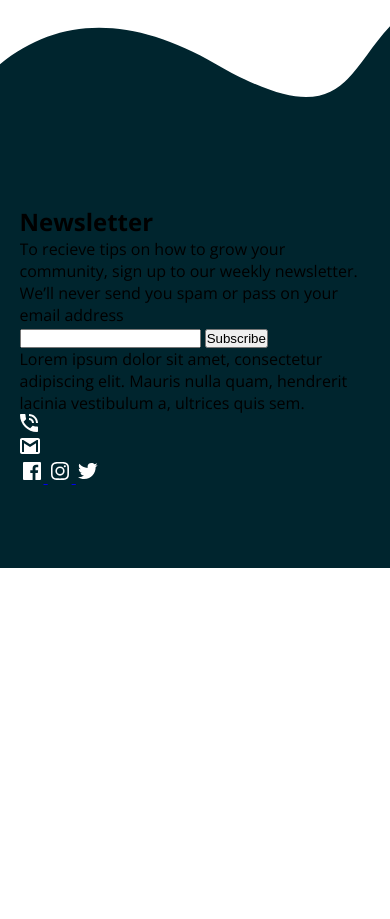
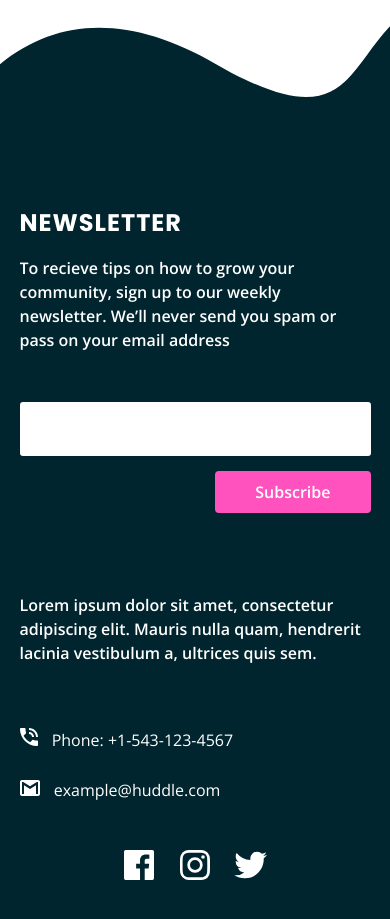
Before and after one commit to hastrolger/huddle-landing-page-challenge-frontendmentor, a plain HTML site: page index.html in a window 390 px wide. Shown: the part 4240-5159 px from the top of the page. Before the commit the page ends 4808 px from the top, so only its background shows below. Drawn offline with nearby package versions, Linux system fonts and the light colour scheme.

Commit message:
Applying responsive design using mobile first concept

```diff
--- a/index.html
+++ b/index.html
@@ -96,7 +96,7 @@
       </section>
 
       <section class="section section--white">
-        <div class="section__container container">
+        <div class="section__container section__container--inverse container">
           <figure class="section__picture">
             <img
               src="./images/illustration-flowing-conversation.svg"
@@ -152,61 +152,63 @@
     <footer class="footer">
       <div class="footer__container container">
         <section class="footer__newsletter">
-          <h2 class="footer__title">
-            Newsletter
-          </h2>
-          <p class="footer__paragraph footer__paragraph--newsletter">
-            To recieve tips on how to grow your community, sign up to our weekly newsletter. We’ll never
-  send you spam or pass on your email address
+          <h2 class="footer__title">Newsletter</h2>
+          <p class="footer__paragraph">
+            To recieve tips on how to grow your community, sign up to our weekly
+            newsletter. We’ll never send you spam or pass on your email address
           </p>
 
           <form class="footer__form">
-            <input type="email" class="footer__input">
-            <input type="submit" class="footer__cta" value="Subscribe">
+            <input type="email" class="footer__input" />
+            <input type="submit" class="footer__cta" value="Subscribe" />
           </form>
         </section>
 
         <section class="footer__content">
           <p class="footer__paragraph">
-            Lorem ipsum dolor sit amet, consectetur adipiscing elit. Mauris nulla quam, hendrerit lacinia
-            vestibulum a, ultrices quis sem.
+            Lorem ipsum dolor sit amet, consectetur adipiscing elit. Mauris
+            nulla quam, hendrerit lacinia vestibulum a, ultrices quis sem.
           </p>
 
           <div class="footer__contact">
-            <img src="./images/icon-phone.svg" alt="Phone" class="footer__img">
+            <img
+              src="./images/icon-phone.svg"
+              alt="Phone"
+              class="footer__img"
+            />
           </div>
 
           <div class="footer__contact footer__contact--email">
-            <img src="./images/icon-email.svg" alt="Email" class="footer__img">
+            <img
+              src="./images/icon-email.svg"
+              alt="Email"
+              class="footer__img"
+            />
           </div>
 
           <div class="footer__social">
             <a href="#" class="footer__link">
-              <img src="./images/fb.svg" alt="Facebook" class="footer__icon">
+              <img src="./images/fb.svg" alt="Facebook" class="footer__icon" />
             </a>
 
             <a href="#" class="footer__link">
-              <img src="./images/instagram.svg" alt="Instagram" class="footer__icon">
+              <img
+                src="./images/instagram.svg"
+                alt="Instagram"
+                class="footer__icon"
+              />
             </a>
 
             <a href="#" class="footer__link">
-              <img src="./images/twitter.svg" alt="Twitter" class="footer__icon">
+              <img
+                src="./images/twitter.svg"
+                alt="Twitter"
+                class="footer__icon"
+              />
             </a>
           </div>
         </section>
       </div>
     </footer>
-    <!--
-
-
-
-
-  Phone: +1-543-123-4567
-  example@huddle.com
-
-
-
-
-  Subscribe
-  --></body>
+  </body>
 </html>
--- a/main.css
+++ b/main.css
@@ -189,5 +189,156 @@ body {
 }
 
 .footer {
+  color: #fff;
   background-color: var(--very-dark-cyan-nc);
 }
+
+.footer__title {
+  text-transform: uppercase;
+  letter-spacing: 1px;
+  margin-bottom: 16px;
+  font-family: var(--poppins);
+}
+
+.footer__paragraph {
+  line-height: 1.5;
+  font-weight: 600;
+  margin: 16px 0 50px;
+}
+
+.footer__form {
+  display: flex;
+  gap: 15px;
+  flex-wrap: wrap;
+  margin-bottom: 80px;
+}
+
+.footer__input  {
+  flex-basis: 100%;
+  flex-grow: 1;
+  /* by defaul input does not neither inherit font size nor font family  */
+  font-size: 16px;
+  font-family: var(--open-sans);
+  border: none;
+  outline: none;
+  border-radius: 3px;
+  padding: 16px 6px;
+}
+
+.footer__cta  {
+  background-color: var(--pink-pc);
+  color: #fff;
+  font-weight: 600;
+  /* by defaul input does not neither inherit font size nor font family  */
+  font-size: 16px;
+  font-family: var(--open-sans);
+  text-decoration: none;
+  border: none;
+  padding: 10px 40px;
+  border-radius: 4px;
+  margin-left: auto;
+}
+
+ .footer__contact {
+  line-height: 50px;
+}
+
+.footer__contact::after {
+  content: 'Phone: +1-543-123-4567';
+  margin-left: 10px ;
+}
+
+.footer__contact--email::after {
+  content: ' example@huddle.com';
+}
+
+.footer__social {
+  display: flex;
+  justify-content: center;
+  gap: 16px;
+  margin-top: 30px;
+}
+
+.footer__link {
+  text-decoration: none;
+  width: 40px;
+}
+
+.footer__icon {
+  width: 100%;
+  display: block;
+}
+
+@media (min-width:768px) {
+  .hero {
+    --wave--bottom: url('./images/bg-section-top-desktop-1.svg');
+  }
+
+  .hero__title {
+    font-size: 28px;
+  }
+
+  .hero__paragraph {
+    width: 70%;
+  }
+
+  .cta {
+    padding: 16px 45px;
+  }
+
+  .hero__numbers {
+    flex-direction: row;
+    justify-content: space-around;
+  }
+
+  .section__container {
+    flex-direction: row-reverse;
+    justify-content: space-between;
+    align-items: center;
+  }
+
+  .section__container--inverse {
+    flex-direction: row;
+  }
+
+  .section__picture {
+    width: 50%;
+  }
+
+  .section__texts {
+    width: 45%;
+    text-align: start;
+  }
+
+  .section--white {
+    --wave--top: url('./images/bg-section-bottom-desktop-1.svg');
+    --wave--bottom: url('./images/bg-section-top-desktop-2.svg');
+  }
+
+  .question {
+   --wave--top: url('./images/bg-section-bottom-desktop-1.svg');
+    --wave--bottom: url('./images/bg-footer-top-desktop.svg');
+  }
+
+  .footer__container {
+    display: flex;
+    justify-content: space-between;
+    --padding-container: 110px 0;
+  }
+
+  .footer__newsletter {
+    width: 50%;
+    max-width: 350px;
+    order: 1;
+  }
+
+  .footer__content {
+    width: 50%;
+    max-width: 300px;
+  }
+
+  .footer__paragraph {
+    margin: 16px 0 30px;
+  }
+
+}
```
Also changed, not shown: 2 other files.
